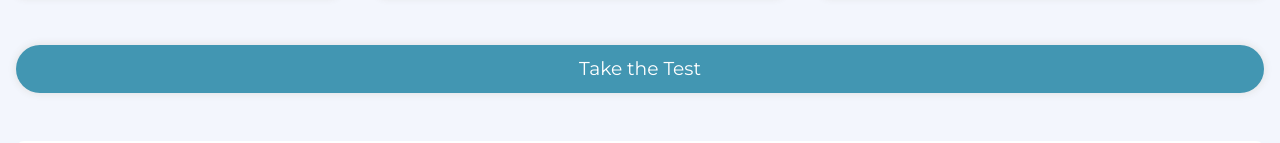
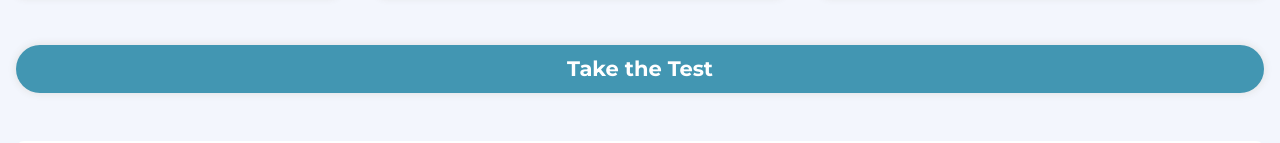
Before and after one commit to BaoWenjie/personality, a plain HTML site: page index.html in a window 1280 px wide. Shown: the part 1357-1500 px from the top of the page. Drawn offline with Linux system fonts and the light colour scheme.

Commit message:
Add files via upload

```diff
--- a/css/styles.css
+++ b/css/styles.css
@@ -258,7 +258,7 @@ button.oldSelected {
     height: 3rem;
     border-radius: 3rem;
     color: #fff;
-    font-size: 16px;
+    font-size: 18px;
     text-align: center;
     line-height: 3rem;
     /*background: linear-gradient(to left, #3f7cff, #87abf7);*/
@@ -266,6 +266,7 @@ button.oldSelected {
     box-shadow: 0 0 8px #ddd;
     padding: 0;
     background-color: #4296b2;
+    font-weight: bold;
 }
 
 #start-test span {
```
